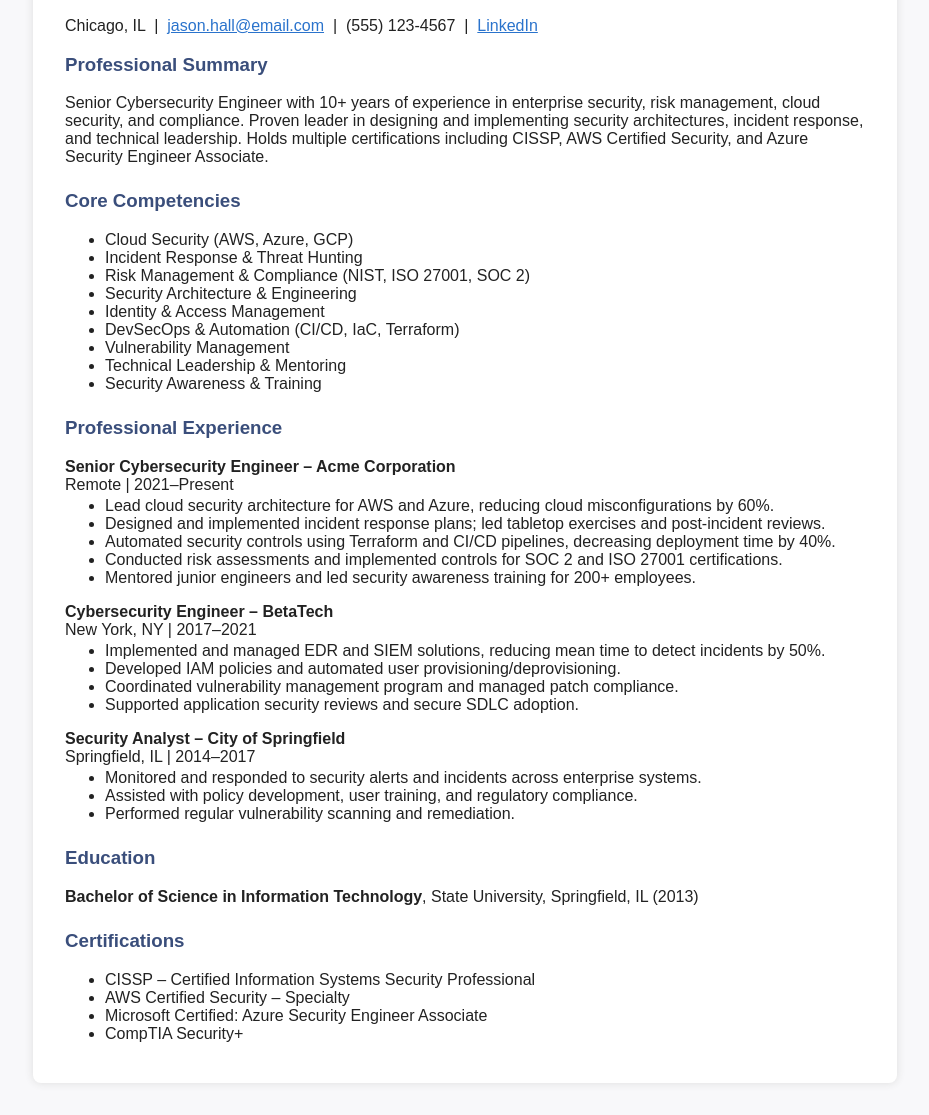
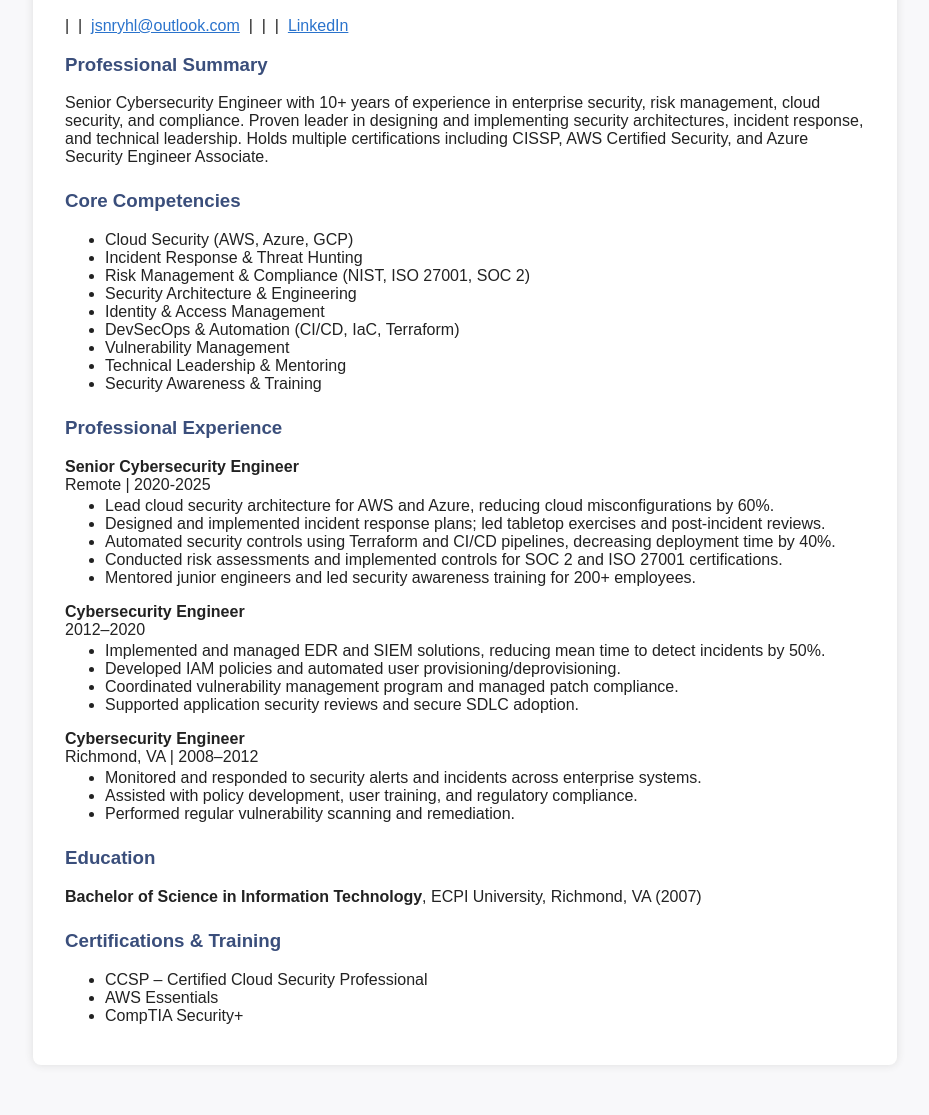
Before and after one commit to jsnryhl/resume, a plain HTML site: page docs/index.html in a window 1280 px wide. Shown: the part 175-1290 px from the top of the page, without its empty margins (175-1104 px from the left). Drawn offline with Linux system fonts and the light colour scheme.

Commit message:
Update index.html

```diff
--- a/docs/index.html
+++ b/docs/index.html
@@ -20,10 +20,10 @@
     <h1>Jason Hall</h1>
     <h2>Senior Cybersecurity Engineer</h2>
     <div class="contact">
-      Chicago, IL &nbsp;|&nbsp;
-      <a href="mailto:jason.hall@email.com">jason.hall@email.com</a> &nbsp;|&nbsp;
-      (555) 123-4567 &nbsp;|&nbsp;
-      <a href="https://linkedin.com/in/jason-hall" target="_blank">LinkedIn</a>
+      | &nbsp;|&nbsp;
+      <a href="mailto:jason.hall@email.com">jsnryhl@outlook.com</a> &nbsp;|&nbsp;
+      | &nbsp;|&nbsp;
+      <a href="https://linkedin.com/in/jasonrayhall" target="_blank">LinkedIn</a>
     </div>
   </header>
   <section>
@@ -48,8 +48,8 @@
   </section>
   <section>
     <h3>Professional Experience</h3>
-    <strong>Senior Cybersecurity Engineer – Acme Corporation</strong> <br>
-    Remote | 2021–Present
+    <strong>Senior Cybersecurity Engineer</strong> <br>
+    Remote | 2020-2025
     <ul>
       <li>Lead cloud security architecture for AWS and Azure, reducing cloud misconfigurations by 60%.</li>
       <li>Designed and implemented incident response plans; led tabletop exercises and post-incident reviews.</li>
@@ -57,16 +57,16 @@
       <li>Conducted risk assessments and implemented controls for SOC 2 and ISO 27001 certifications.</li>
       <li>Mentored junior engineers and led security awareness training for 200+ employees.</li>
     </ul>
-    <strong>Cybersecurity Engineer – BetaTech</strong> <br>
-    New York, NY | 2017–2021
+    <strong>Cybersecurity Engineer</strong> <br>
+    2012–2020
     <ul>
       <li>Implemented and managed EDR and SIEM solutions, reducing mean time to detect incidents by 50%.</li>
       <li>Developed IAM policies and automated user provisioning/deprovisioning.</li>
       <li>Coordinated vulnerability management program and managed patch compliance.</li>
       <li>Supported application security reviews and secure SDLC adoption.</li>
     </ul>
-    <strong>Security Analyst – City of Springfield</strong> <br>
-    Springfield, IL | 2014–2017
+    <strong>Cybersecurity Engineer</strong> <br>
+    Richmond, VA | 2008–2012
     <ul>
       <li>Monitored and responded to security alerts and incidents across enterprise systems.</li>
       <li>Assisted with policy development, user training, and regulatory compliance.</li>
@@ -75,14 +75,13 @@
   </section>
   <section>
     <h3>Education</h3>
-    <b>Bachelor of Science in Information Technology</b>, State University, Springfield, IL (2013)
+    <b>Bachelor of Science in Information Technology</b>, ECPI University, Richmond, VA (2007)
   </section>
   <section>
-    <h3>Certifications</h3>
+    <h3>Certifications & Training</h3>
     <ul>
-      <li>CISSP – Certified Information Systems Security Professional</li>
-      <li>AWS Certified Security – Specialty</li>
-      <li>Microsoft Certified: Azure Security Engineer Associate</li>
+      <li>CCSP – Certified Cloud Security Professional</li>
+      <li>AWS Essentials</li>
       <li>CompTIA Security+</li>
     </ul>
   </section>
```
